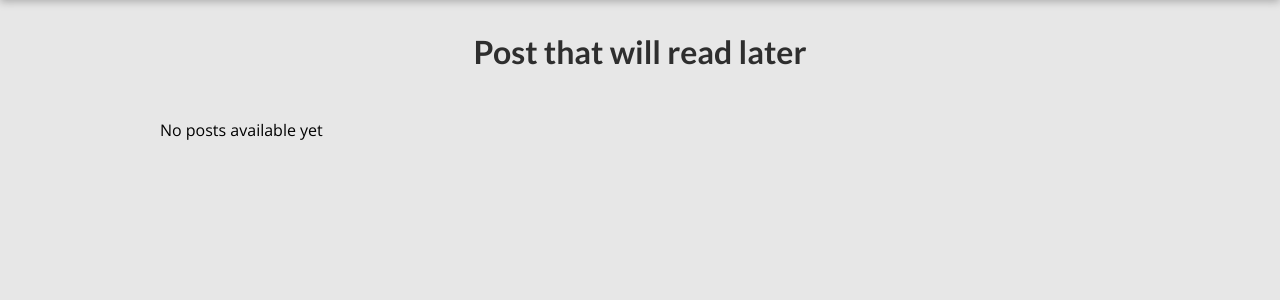
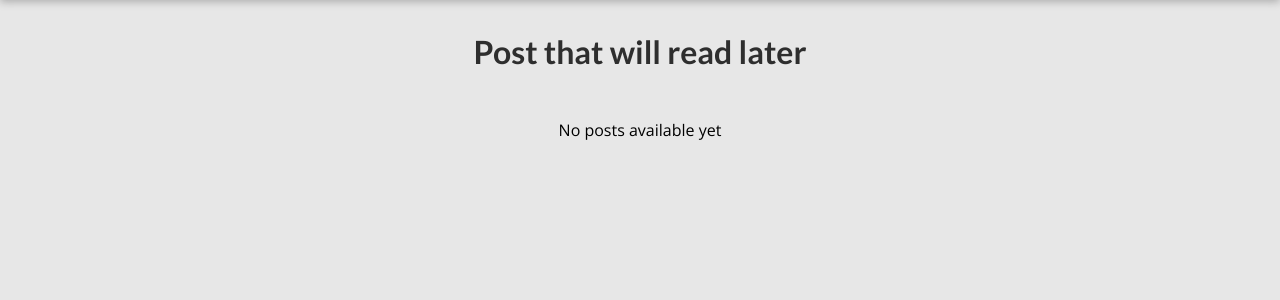
Before and after one commit to stanislavtz/blog, a Django app: page /read-later in a window 1280 px wide. Shown: the part 80-380 px from the top of the page. Run offline with Django 5.2, Linux system fonts and the light colour scheme.

Commit message:
Fix typos

```diff
--- a/blog/static/blog/all-posts.css
+++ b/blog/static/blog/all-posts.css
@@ -41,3 +41,7 @@ ul {
   border-radius: 12px;
   background-color: white;
 }
+
+p {
+    text-align: center
+}
--- a/blog/views.py
+++ b/blog/views.py
@@ -60,6 +60,7 @@ class PostDetailsView(View):
     @staticmethod
     def get_context(request, post, form):
         add_for_later_list = request.session.get("read_later_posts")
+
         if not add_for_later_list:
             add_for_later_list = []
 
```
